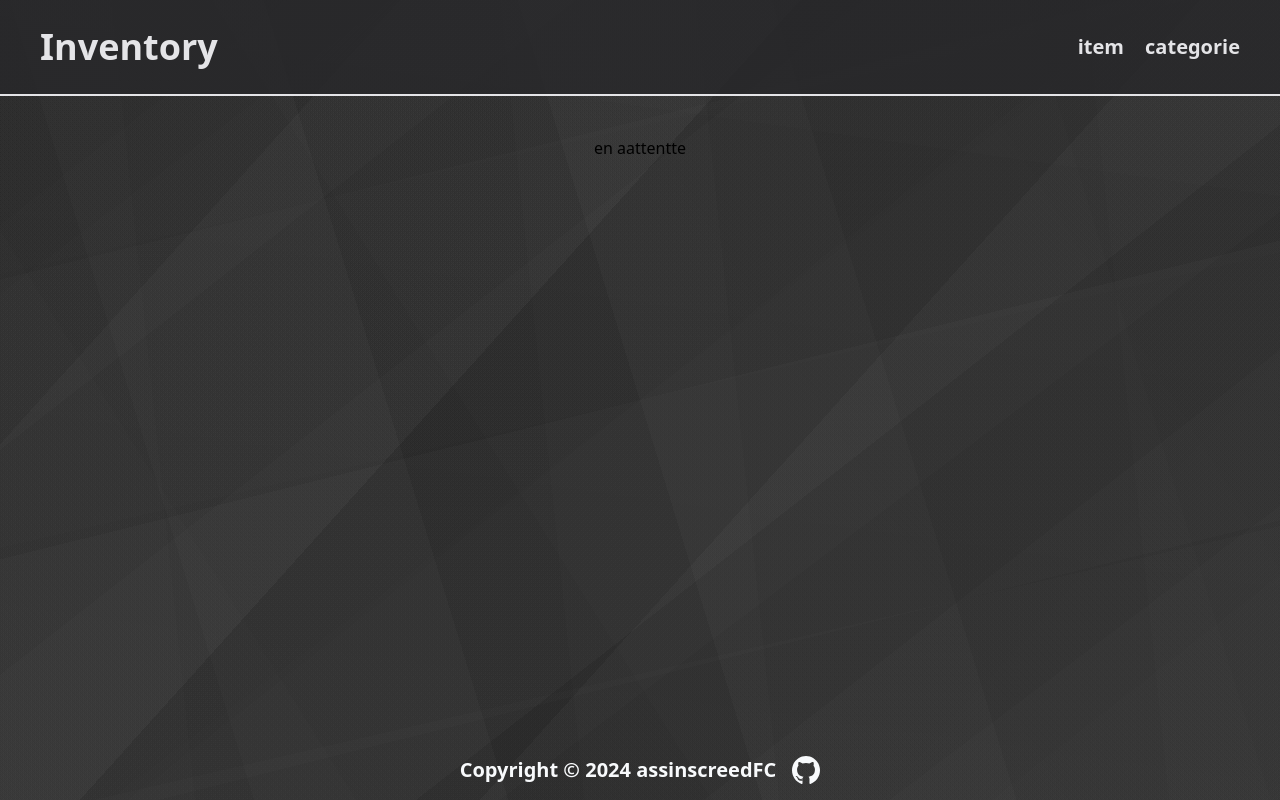
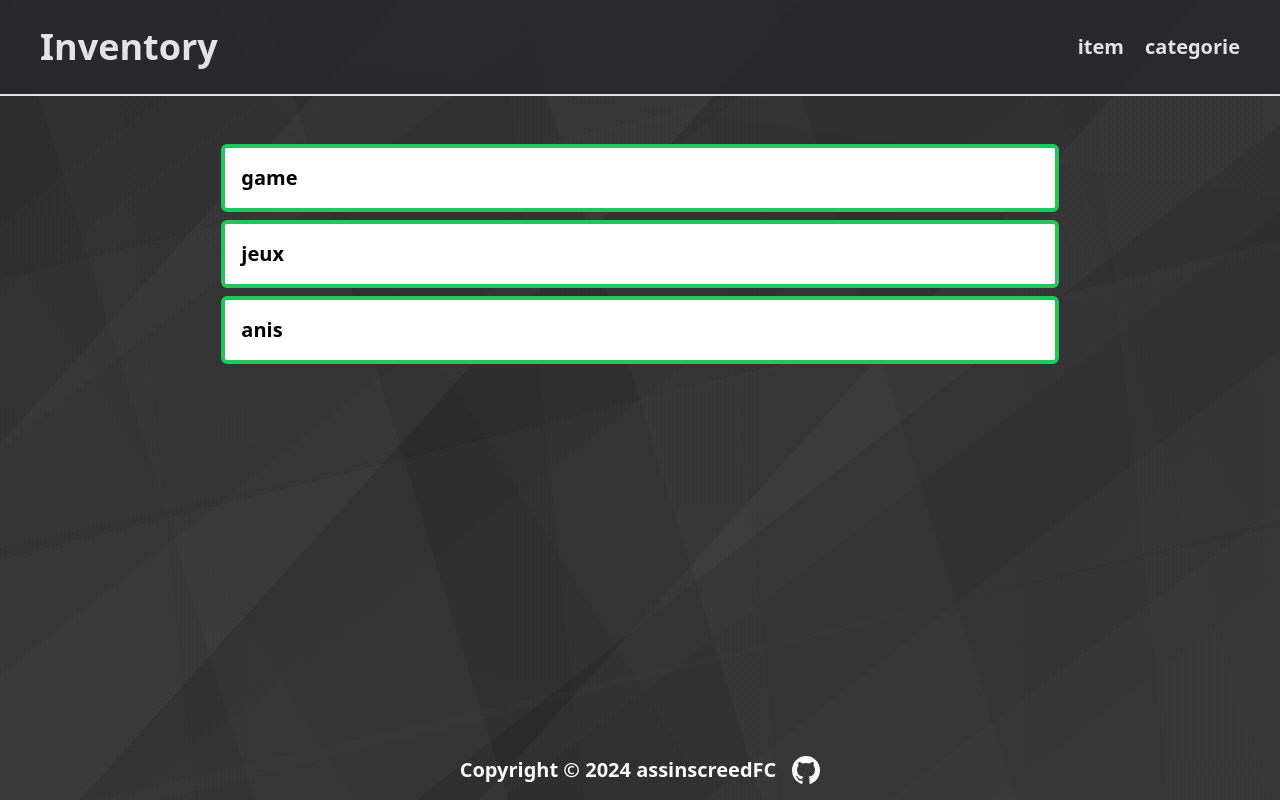
Before and after one commit to assinscreedFC/inv-app, a React (Vite) app in the folder client/: page /categories in a window 1280 px wide. Built offline with nearby package versions, Linux system fonts and the light colour scheme.

Commit message:
boom boom boom

```diff
--- a/client/src/components/Carte.jsx
+++ b/client/src/components/Carte.jsx
@@ -1,7 +1,8 @@
 import { useEffect, useState } from "react"
 import Type from "./Type.jsx"
 
-function Carte(){
+function Carte({val}){
+    console.log(val)
     const [types,settypes]=useState(null);
     const name="Game"
     useEffect(()=>{
--- /dev/null
+++ b/client/src/components/Categorie.jsx
@@ -0,0 +1,12 @@
+import { NavLink } from "react-router-dom"
+
+function Categorie({ell}){
+    return (
+        <NavLink to={`/items/${ell}`} className="w-full p-4 rounded-md bg-white border-green-500 border-4 font-semibold text-xl">
+
+          <p>{ell}</p>
+
+      </NavLink>
+    )
+}
+export default Categorie
--- a/client/src/main.jsx
+++ b/client/src/main.jsx
@@ -5,9 +5,18 @@ import './index.css'
 import {
   createBrowserRouter,
   Outlet,
+  useParams,
+  Navigate,
   RouterProvider,
 } from "react-router-dom";
 import Items from './pages/Items.jsx';
+import Categories from './pages/Categories.jsx';
+import Carte from './components/Carte.jsx';
+
+const CarteWrapper = () => {
+  const params = useParams();
+  return <Carte val={params.name} />;
+};
 
 const router = createBrowserRouter([
   {
@@ -15,12 +24,24 @@ const router = createBrowserRouter([
     element: <App/>,
     children:[
       {
+        path: "/",
+        element: <Navigate to="/categories" />
+      },
+      {
+
         path: "categories",
-        element: <h3>en aattentte</h3>
+        element: <Categories/>
       },
       {
         path:"items",
-        element: <Items/>
+        element: <Items/>,
+        children:[
+          {
+            path:":name",
+            element: <CarteWrapper/>
+          }
+
+        ]
       }
     ]
   },
--- a/client/src/pages/Categories.jsx
+++ b/client/src/pages/Categories.jsx
@@ -0,0 +1,25 @@
+import { useEffect, useState } from "react";
+import Categorie from "../components/Categorie.jsx"
+
+function Categories(){
+    const [br,setbr]=useState([]);
+    const rab=["game","jeux","anis"];
+
+    useEffect(()=>{
+        let tt=[]
+        rab.forEach(el=>{
+            tt.push(<Categorie ell={el} key={el}/>)})
+        setbr(tt)
+},[])
+
+
+    return(
+        <div className="flex flex-col w-full lg:w-8/12 items-center justify-center gap-2 p-2">
+
+           {br}
+
+        </div>
+    )
+}
+
+export default Categories
--- a/client/src/pages/Items.jsx
+++ b/client/src/pages/Items.jsx
@@ -1,13 +1,11 @@
+import { Outlet } from "react-router-dom"
 import Carte from "../components/Carte.jsx"
 
 function Items(){
     return (
         <div className="xl:w-11/12 lg:w-full bg-black flex flex-wrap gap-4 justify-center">
 
-           <Carte/>
-           <Carte/>
-           <Carte/>
-           <Carte/>
+          <Outlet/>
         </div>
     )
 }
```
